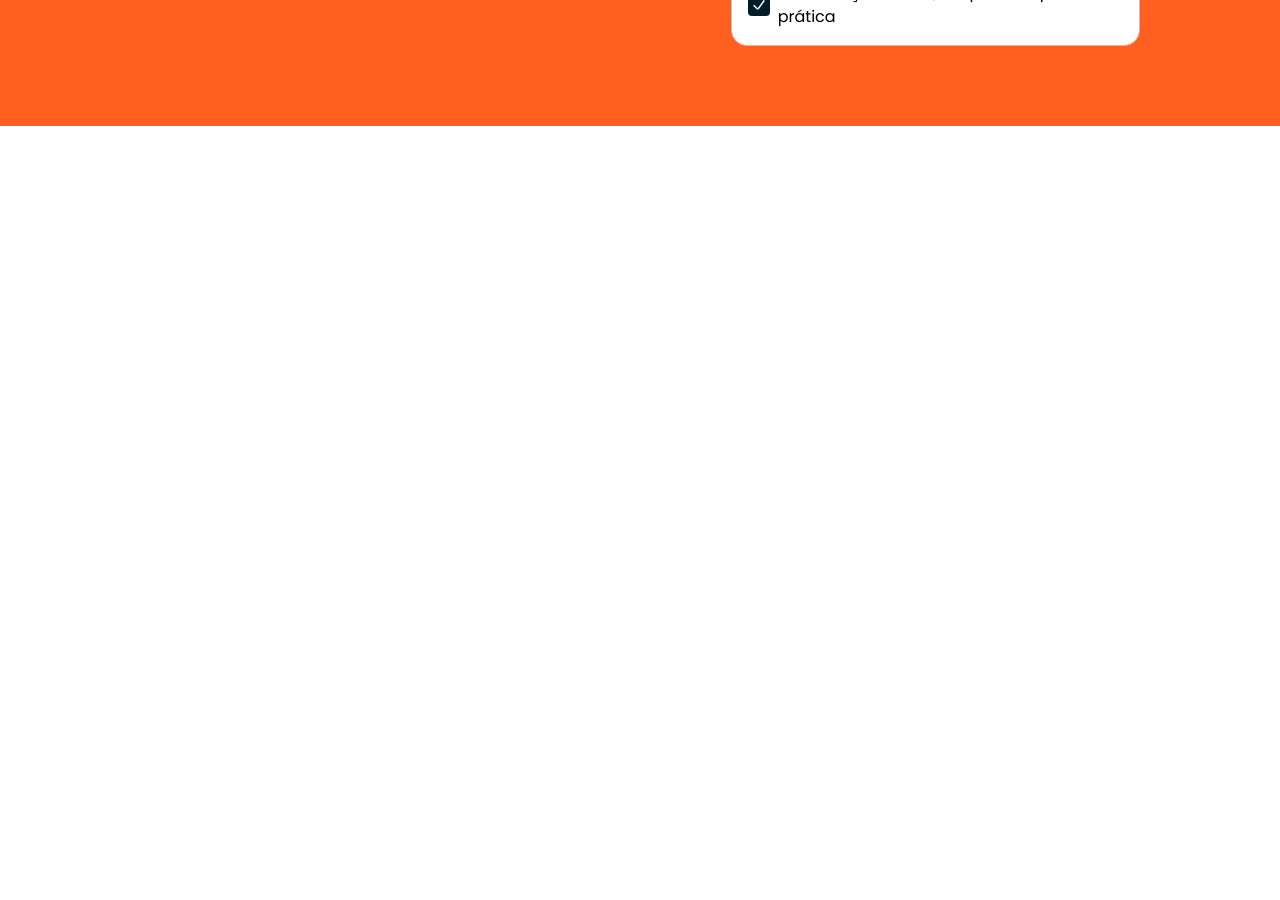
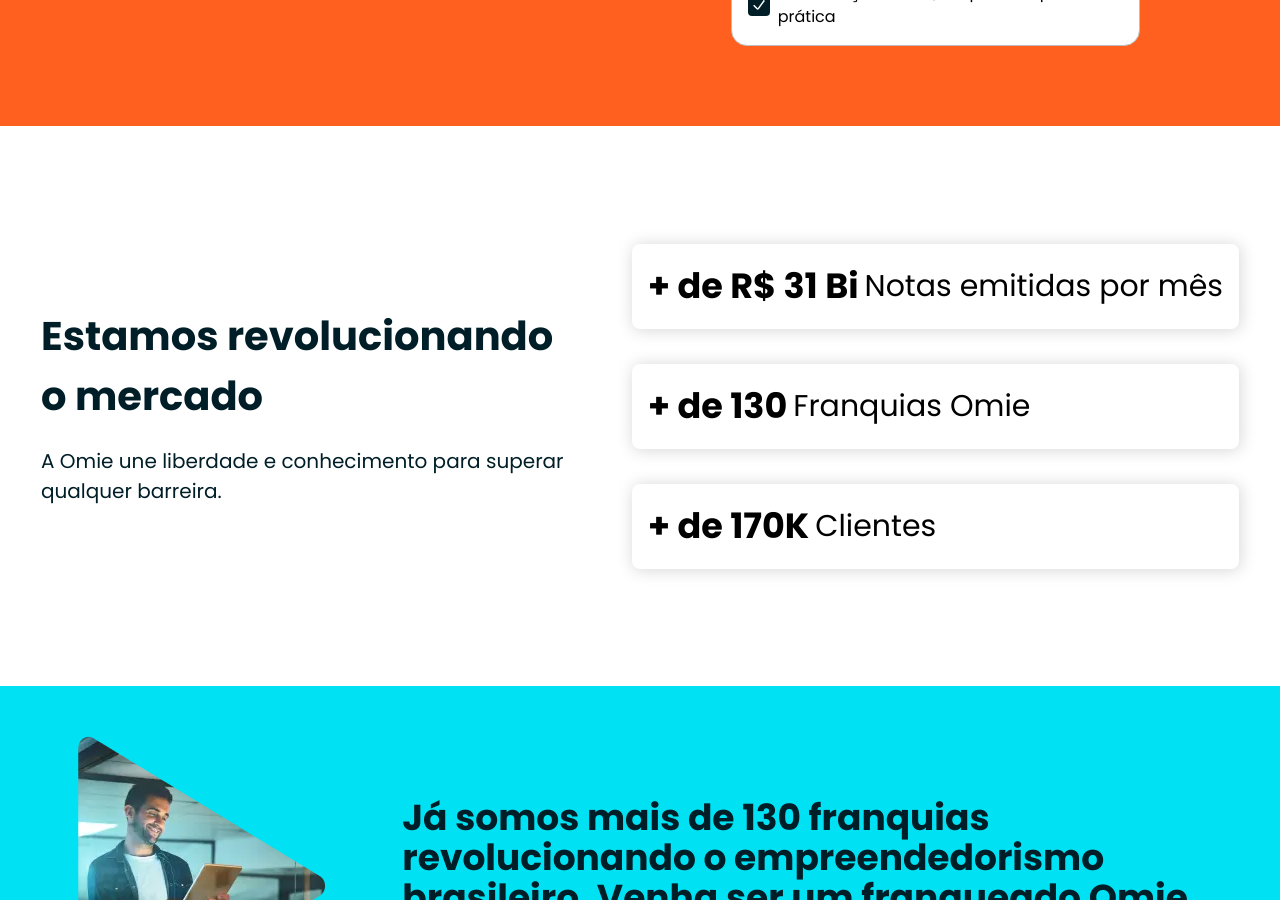
Before and after one commit to SampaioGuilherme11/omie-clone, a React (Vite) app: page / in a window 1280 px wide. Shown: the part 1900-2800 px from the top of the page. Before the commit the page ends 2026 px from the top, so only its background shows below. Built offline with nearby package versions, Linux system fonts and the light colour scheme.

Commit message:
feat: parte de filiados e sobre o mercado brevemente finalizado

```diff
--- a/package.json
+++ b/package.json
@@ -20,6 +20,7 @@
     "prop-types": "^15.8.1",
     "react": "^19.0.0",
     "react-dom": "^19.0.0",
+    "react-icons": "^5.4.0",
     "tailwindcss": "^4.0.6"
   },
   "devDependencies": {
--- a/src/App.jsx
+++ b/src/App.jsx
@@ -1,20 +1,24 @@
 import "./App.css";
 import Apresentacao from "./components/Apresentacao";
+import Filiados from "./components/Filiados";
 import Header from "./components/Header";
 import SecaoBeneficios from "./components/SecaoBeneficios";
+import SobreMercado from "./components/SobreMercado";
 import TesteGratis from "./components/TesteGratis";
 import Titulo from "./components/Titulo";
 
 function App() {
   return (
     <>
-      <div className="sticky top-0 left-0 z-50 bg-white">
+      <div className="sticky top-0 left-0 z-50">
         <Titulo />
         <Header />
       </div>
       <Apresentacao />
       <SecaoBeneficios />
-      <TesteGratis/>
+      <TesteGratis />
+      <SobreMercado />
+      <Filiados />
     </>
   );
 }
--- /dev/null
+++ b/src/components/Filiados.jsx
@@ -0,0 +1,23 @@
+import Button from "./ui/button";
+
+const Filiados = () => {
+  return (
+    <div className="flex items-center justify-evenly bg-[#00E2F4] py-[50px]">
+      <div>
+        <img src="/public/faixa-franqui-mob.webp" alt="franqueado" />
+      </div>
+      <div>
+        <h2 className="max-w-[800px] pb-[20px] text-4xl font-bold text-[#001E27]">
+          Já somos mais de 130 franquias revolucionando o empreendedorismo
+          brasileiro. Venha ser um franqueado Omie.
+        </h2>
+        <Button
+          className="h-[40px] bg-[#d8fe00] text-[18px] text-[#001E27] shadow-none transition-all hover:shadow-[0_5px_0_0_#98b300c9]"
+          buttonText="Seja Franqueado"
+        />
+      </div>
+    </div>
+  );
+};
+
+export default Filiados;
--- /dev/null
+++ b/src/components/SobreMercado.jsx
@@ -0,0 +1,32 @@
+const SobreMercado = () => {
+  return (
+    <div className="flex h-[560px] items-center justify-evenly py-[80px]">
+      <div className="flex flex-col gap-[20px]">
+        <h2 className="max-w-[540px] text-[40px] font-bold text-[#001E27]">
+          Estamos revolucionando o mercado
+        </h2>
+        <p className="max-w-[550px] text-[20px] text-[#001E27]">
+          A Omie une liberdade e conhecimento para superar qualquer barreira.
+        </p>
+      </div>
+      <div>
+        <ul className="flex flex-col gap-[35px]">
+          <li className="flex min-h-[85px] w-full items-center gap-1.5 rounded-lg bg-white p-[16px] shadow-[1px_1px_16px_1px_rgba(0,0,0,0.15)]">
+            <span className="text-[35px] font-bold">+ de R$ 31 Bi</span>{" "}
+            <span className="text-[30px]">Notas emitidas por mês</span>
+          </li>
+          <li className="flex min-h-[85px] w-full items-center gap-1.5 rounded-lg bg-white p-[16px] shadow-[1px_1px_16px_1px_rgba(0,0,0,0.15)]">
+            <span className="text-[35px] font-bold">+ de 130</span>{" "}
+            <span className="text-[30px]">Franquias Omie</span>
+          </li>
+          <li className="flex min-h-[85px] w-full items-center gap-1.5 rounded-lg bg-white p-[16px] shadow-[1px_1px_16px_1px_rgba(0,0,0,0.15)]">
+            <span className="text-[35px] font-bold">+ de 170K</span>{" "}
+            <span className="text-[30px]">Clientes</span>
+          </li>
+        </ul>
+      </div>
+    </div>
+  );
+};
+
+export default SobreMercado;
```
Also changed, not shown: public/faixa-franqui-mob.webp (added), 1 other file (tests, documents, lock files or other folders).
